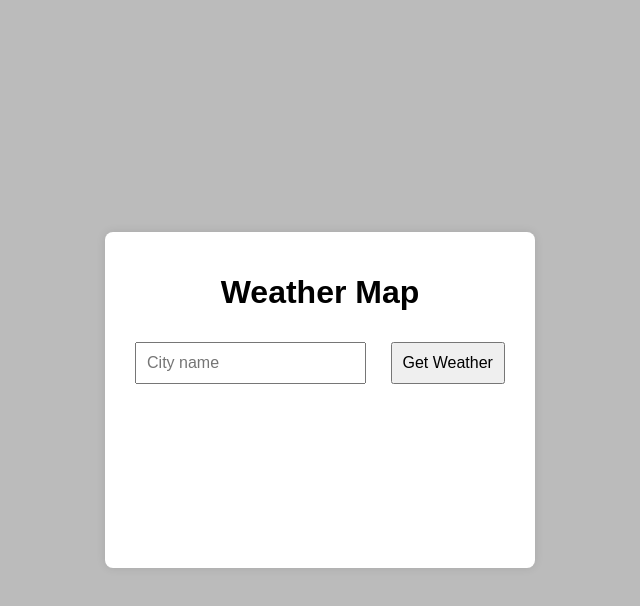
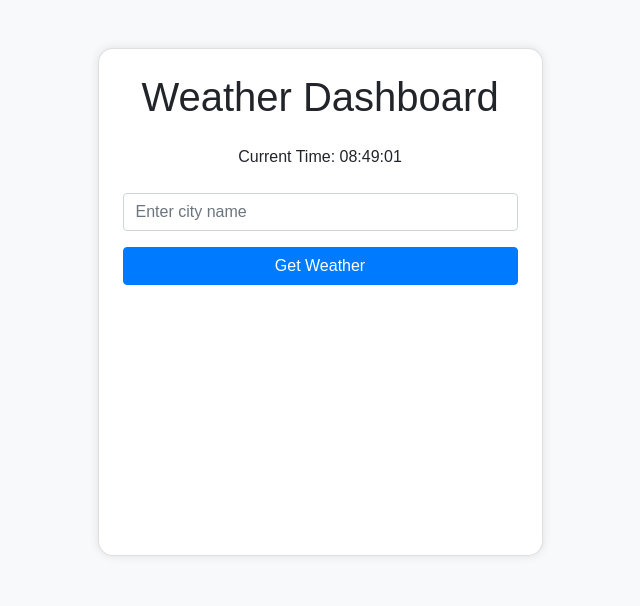
Before and after one commit to NovWyatt/WratherMap, a plain HTML site: page index.html in a window 1280 px wide. Shown: the whole page, without its empty margins (320-960 px from the left). Drawn offline with nearby package versions, Linux system fonts and the light colour scheme.

Commit message:
update time bootstrap

```diff
--- a/index.html
+++ b/index.html
@@ -3,18 +3,46 @@
   <head>
     <meta charset="UTF-8" />
     <meta name="viewport" content="width=device-width, initial-scale=1.0" />
-    <title>Weather Map</title>
+    <title>Weather Dashboard</title>
+    <!-- Bootstrap CSS -->
+    <link
+      href="https://stackpath.bootstrapcdn.com/bootstrap/4.5.2/css/bootstrap.min.css"
+      rel="stylesheet"
+    />
+    <!-- Custom CSS -->
     <link rel="stylesheet" href="styles.css" />
   </head>
   <body>
-    <div class="container">
-      <h1>Weather Map</h1>
-      <input type="text" id="cityInput" placeholder="City name" />
-      <button id="getWeatherBtn">Get Weather</button>
-      <div id="weatherInfo"></div>
-      <canvas id="temperatureChart"></canvas>
+    <div class="container mt-5">
+      <div class="row justify-content-center">
+        <div class="col-md-8 col-lg-6 col-xl-5">
+          <div class="card text-center p-4" style="border-radius: 15px">
+            <h1 class="mb-4">Weather Dashboard</h1>
+            <div id="currentTime" class="mb-4"></div>
+            <div class="form-group">
+              <input
+                type="text"
+                id="cityInput"
+                class="form-control"
+                placeholder="Enter city name"
+              />
+            </div>
+            <button id="getWeatherBtn" class="btn btn-primary">
+              Get Weather
+            </button>
+            <div id="weatherInfo" class="mt-4"></div>
+            <canvas id="temperatureChart" class="mt-4"></canvas>
+          </div>
+        </div>
+      </div>
     </div>
+    <!-- Bootstrap JS and dependencies -->
+    <script src="https://code.jquery.com/jquery-3.5.1.slim.min.js"></script>
+    <script src="https://cdn.jsdelivr.net/npm/@popperjs/core@2.9.3/dist/umd/popper.min.js"></script>
+    <script src="https://stackpath.bootstrapcdn.com/bootstrap/4.5.2/js/bootstrap.min.js"></script>
+    <!-- Chart.js -->
     <script src="https://cdn.jsdelivr.net/npm/chart.js"></script>
+    <!-- Custom JS -->
     <script src="script.js"></script>
   </body>
 </html>
--- a/script.js
+++ b/script.js
@@ -2,8 +2,28 @@ const apiKey = "2a4080a81999421dc84237ba2c0e28e3";
 const getWeatherBtn = document.getElementById("getWeatherBtn");
 const cityInput = document.getElementById("cityInput");
 const weatherInfo = document.getElementById("weatherInfo");
+const currentTimeElement = document.getElementById("currentTime");
 const ctx = document.getElementById("temperatureChart").getContext("2d");
-let temperatureChart; // Đặt một biến để giữ biểu đồ hiện tại
+let temperatureChart; // Variable to hold the current chart
+
+// Update the current time every second
+function updateTime() {
+  const now = new Date();
+  const options = {
+    hour: "2-digit",
+    minute: "2-digit",
+    second: "2-digit",
+    hour12: false,
+  };
+  const timeString = now.toLocaleTimeString("en-GB", options);
+  currentTimeElement.textContent = `Current Time: ${timeString}`;
+}
+
+// Call updateTime every second
+setInterval(updateTime, 1000);
+
+// Initial call to set the time immediately
+updateTime();
 
 getWeatherBtn.addEventListener("click", () => {
   const city = cityInput.value;
@@ -25,7 +45,7 @@ async function getWeather(city) {
     plotTemperatureChart(data);
   } catch (error) {
     weatherInfo.innerText =
-      "Thành Thật Xin Lỗi Ứng Dụng Chỉ Có Thể Tra Cứu Thành Phố: ";
+      "Sorry, the application only supports city queries.";
   }
 }
 
@@ -38,28 +58,28 @@ function displayWeatherInfo(data) {
   weatherInfo.innerHTML = `
         <h2>${city}, ${country}</h2>
         <p>${description}</p>
-        <p>Nhiệt độ: ${temperature} °C</p>
+        <p>Temperature: ${temperature} °C</p>
     `;
 }
 
 function plotTemperatureChart(data) {
   const temperature = data.main.temp;
-  const labels = ["Nhiệt độ hiện tại"];
+  const labels = ["Current Temperature"];
   const temperatures = [temperature];
 
-  // Hủy biểu đồ cũ nếu tồn tại
+  // Destroy the old chart if it exists
   if (temperatureChart) {
     temperatureChart.destroy();
   }
 
-  // Tạo biểu đồ mới
+  // Create a new chart
   temperatureChart = new Chart(ctx, {
     type: "bar",
     data: {
       labels: labels,
       datasets: [
         {
-          label: "Nhiệt độ (°C)",
+          label: "Temperature (°C)",
           data: temperatures,
           backgroundColor: "rgba(75, 192, 192, 0.2)",
           borderColor: "rgba(75, 192, 192, 1)",
--- a/styles.css
+++ b/styles.css
@@ -1,24 +1,11 @@
 body {
   font-family: Arial, sans-serif;
-  display: flex;
-  justify-content: center;
-  align-items: center;
-  height: 100vh;
-  margin: 0;
-  background: #00000044;
+  background: #f8f9fa;
 }
 
-.container {
-  text-align: center;
+.card {
   background: white;
   padding: 20px;
-  border-radius: 8px;
+  border-radius: 15px;
   box-shadow: 0 0 10px rgba(0, 0, 0, 0.1);
 }
-
-input,
-button {
-  padding: 10px;
-  margin: 10px;
-  font-size: 16px;
-}
```
Also changed, not shown: 1 other file.
